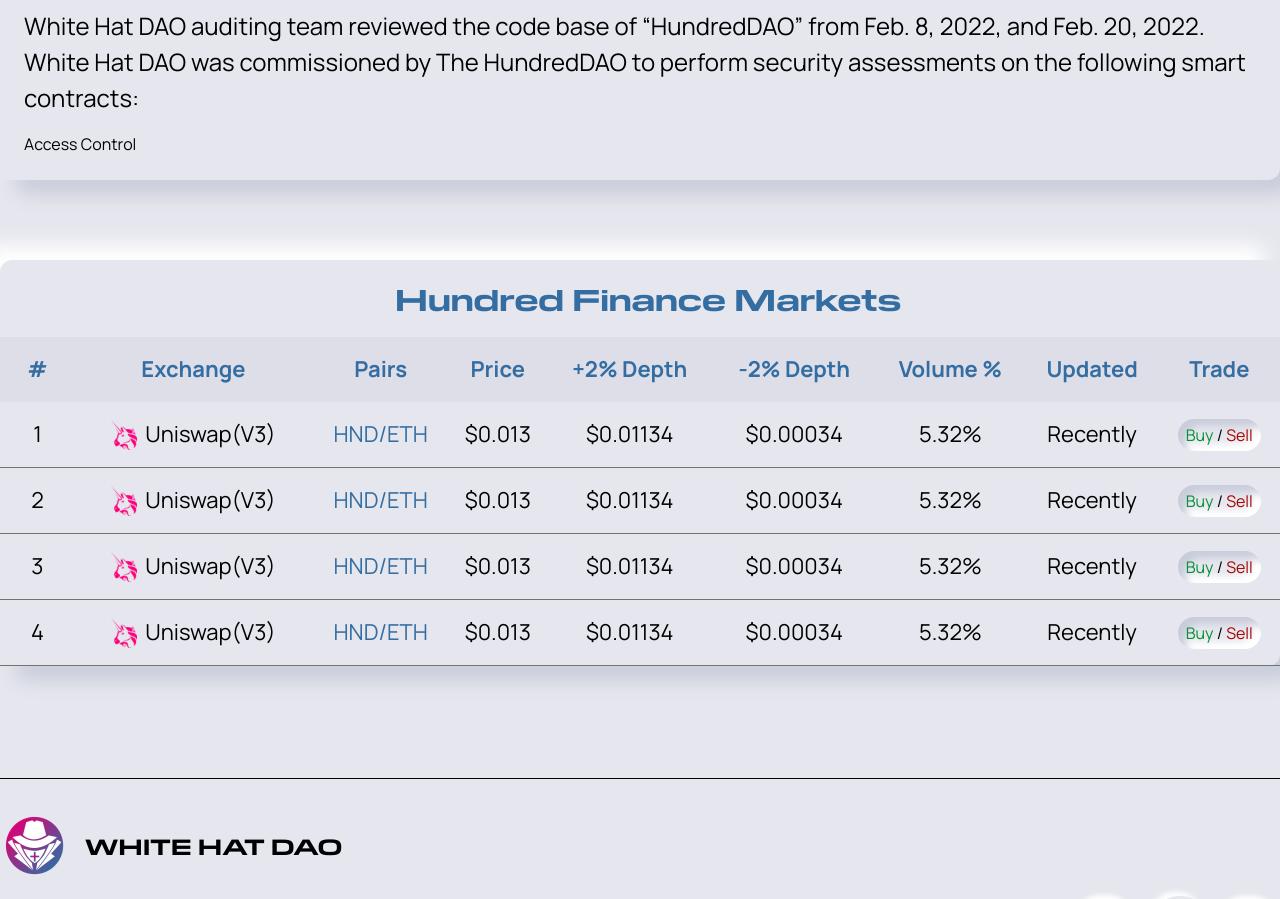
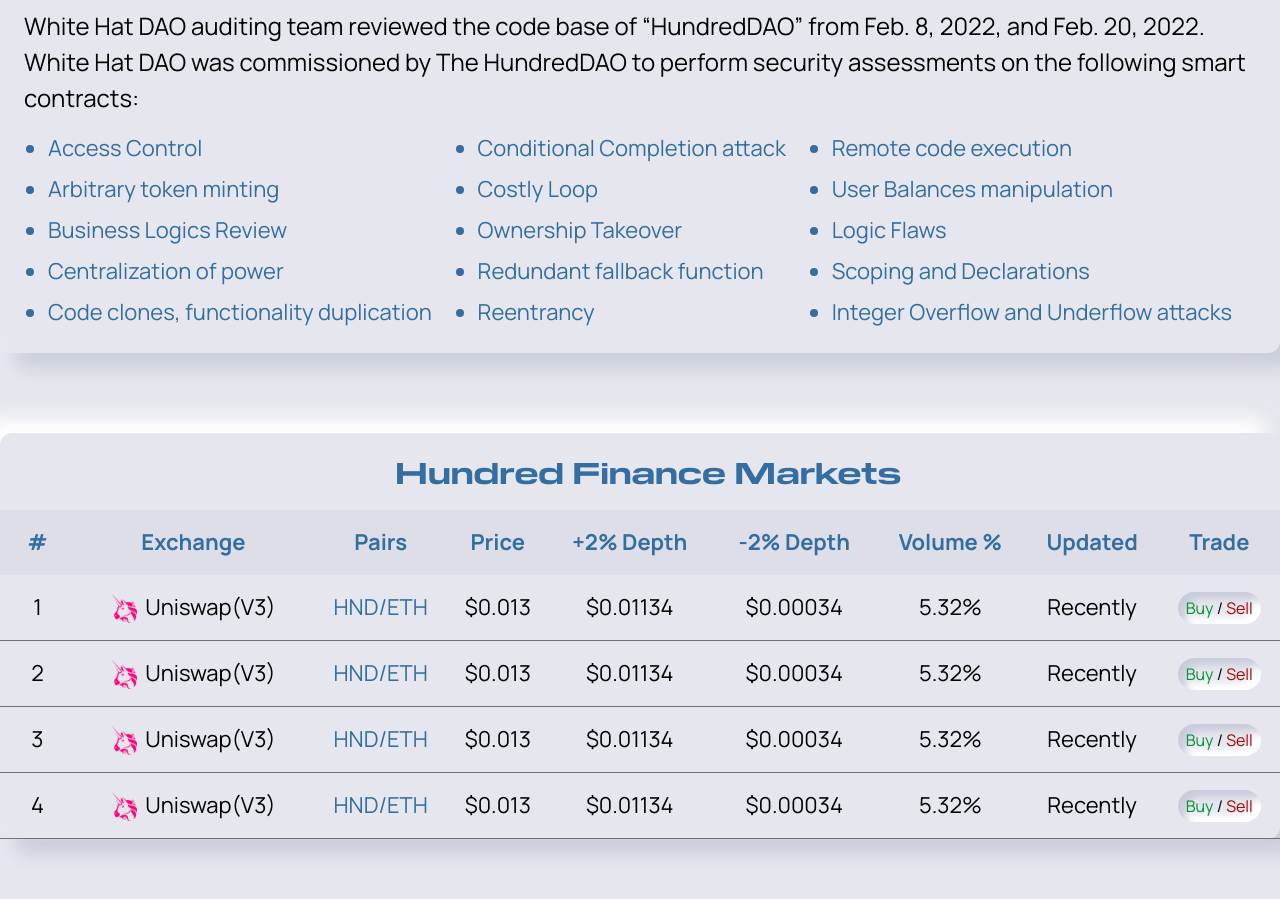
Before and after one commit to WhiteHatDAO/New-WHD-Website, a React (Create React App) app: page /audit/item in a window 1280 px wide. Shown: the part 1900-2799 px from the top of the page. Built offline with nearby package versions, Linux system fonts and the light colour scheme.

Commit message:
update audit_item

```diff
--- a/src/pages/AuditItem.tsx
+++ b/src/pages/AuditItem.tsx
@@ -6,19 +6,9 @@
 import global from "../assets/images/footer/global.svg";
 import medium from "../assets/images/footer/medium.svg";
 import telegram from "../assets/images/footer/telegram.svg";
-import copy from "../assets/images/copy.svg";
-import pattern from "../assets/images/pattern.svg";
-import file from "../assets/images/file.svg";
-import check_t from "../assets/images/rating/check_t.svg";
 import CircleProgressBar from "../components/CircleProgressBar";
-import info from "../assets/images/dao/info.svg";
-import Doughnut from "../components/Doughnut";
-import line from "../assets/images/rating/line.svg";
-import info_small from "../assets/images/info.svg";
 import token_chart from "../assets/images/rating/token_chart.png";
 import icon1 from "../assets/images/rating/table/icon1.svg";
-import icon2 from "../assets/images/rating/table/icon2.svg";
-import ether from "../assets/images/rating/ether.svg";
 
 import member1 from "../assets/images/rating/members/member1.png";
 
@@ -375,12 +365,28 @@
             by The HundredDAO to perform security assessments on the following
             smart contracts:
           </div>
-          <div className="grid grid-cols-3">
-            <div>
-              <ul>
-                <li>Access Control</li>
-              </ul>
-            </div>
+          <div className="px-6 text-sz22 text-blue flex flex-row justify-between">
+            <ul className="list-disc space-y-2">
+              <li>Access Control</li>
+              <li>Arbitrary token minting</li>
+              <li>Business Logics Review</li>
+              <li>Centralization of power</li>
+              <li>Code clones, functionality duplication</li>
+            </ul>
+            <ul className="list-disc space-y-2">
+              <li>Conditional Completion attack</li>
+              <li>Costly Loop</li>
+              <li>Ownership Takeover</li>
+              <li>Redundant fallback function</li>
+              <li>Reentrancy</li>
+            </ul>
+            <ul className="list-disc space-y-2">
+              <li>Remote code execution</li>
+              <li>User Balances manipulation</li>
+              <li>Logic Flaws</li>
+              <li>Scoping and Declarations</li>
+              <li>Integer Overflow and Underflow attacks</li>
+            </ul>
           </div>
         </div>
       </div>
```
